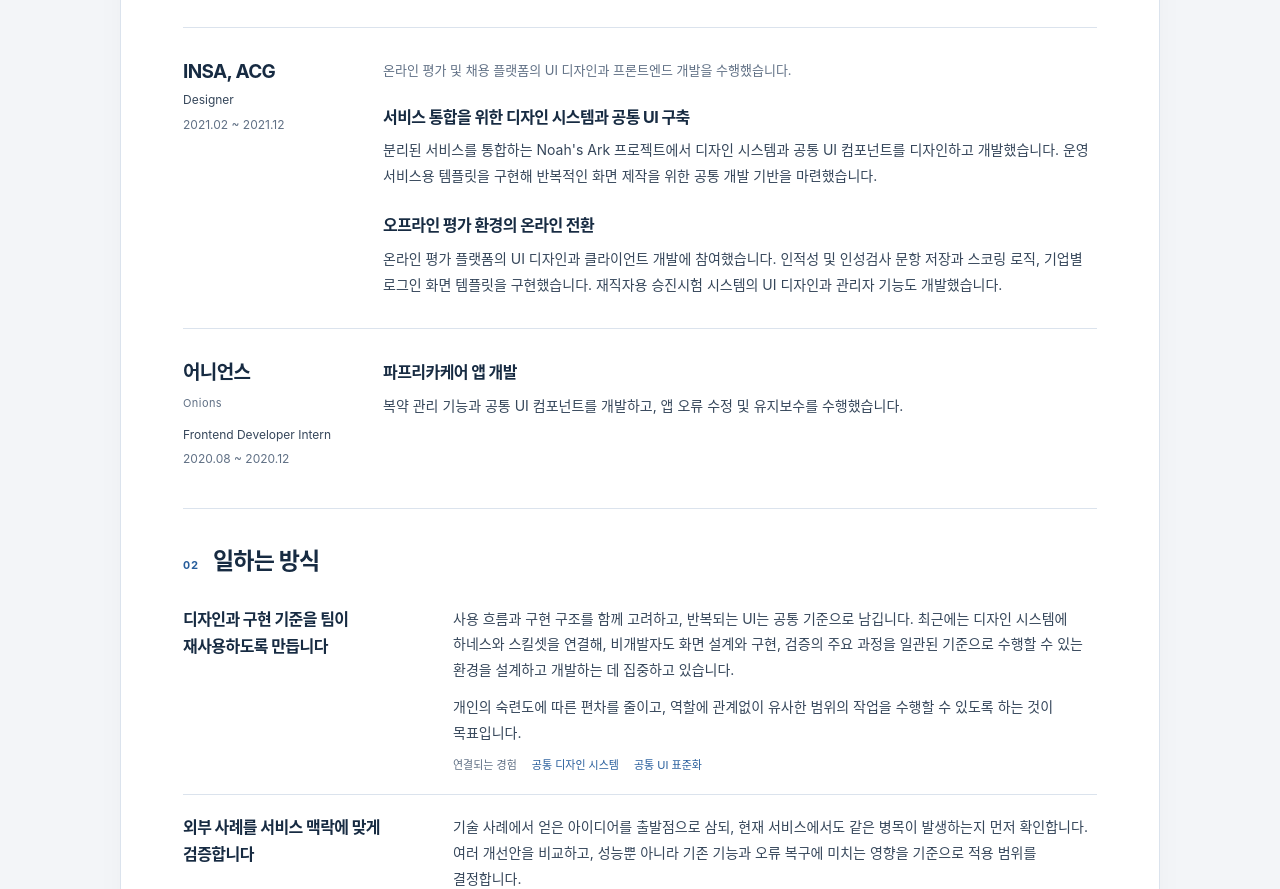
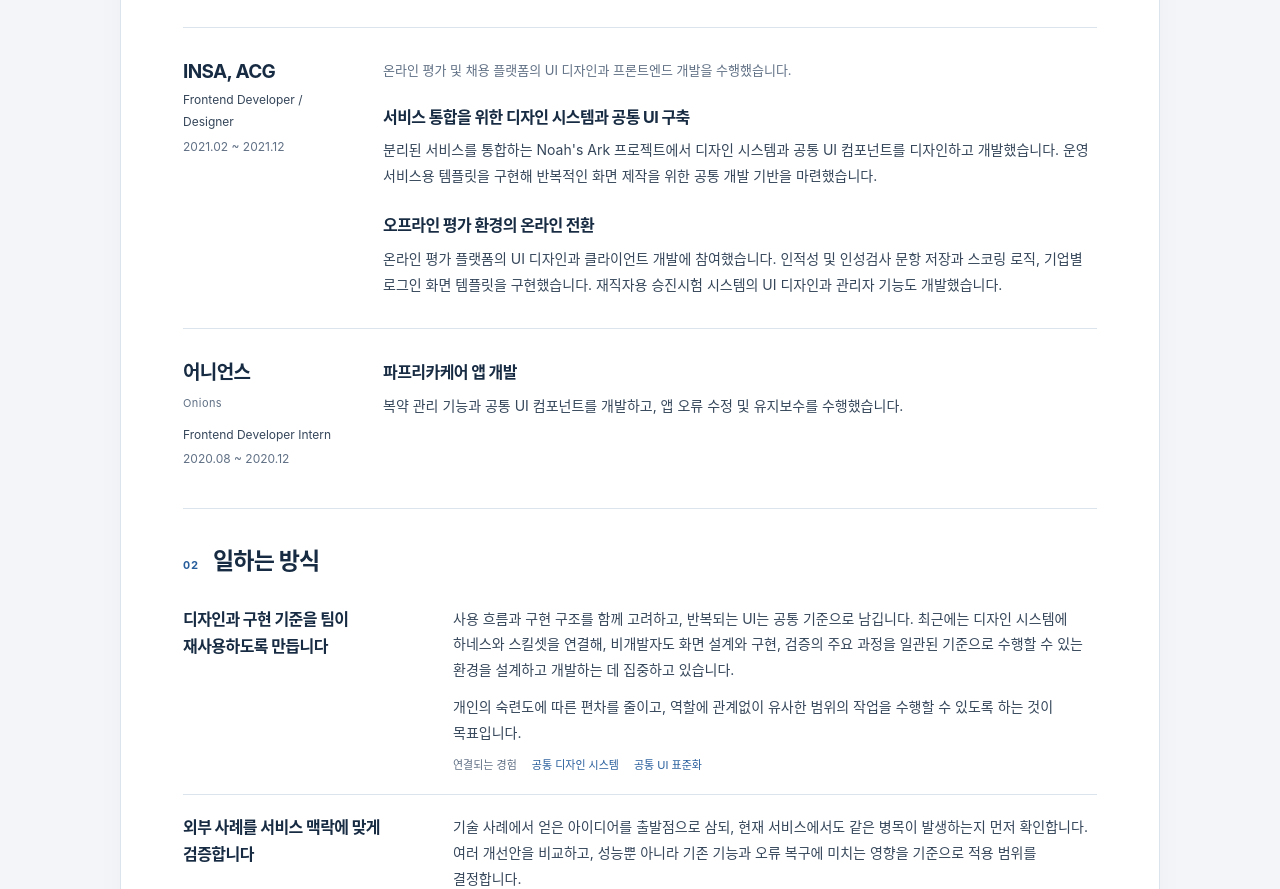
Before and after one commit to ivory-code/resume, a plain HTML site: page index.html in a window 1280 px wide. Shown: the part 2540-3429 px from the top of the page. Drawn offline with Linux system fonts and the light colour scheme.

Commit message:
Deploy corrected INSA ACG role

```diff
--- a/index.html
+++ b/index.html
@@ -135,7 +135,7 @@
 <article aria-labelledby="insa-heading" class="company">
 <header class="company-meta">
 <h3 id="insa-heading">INSA, ACG</h3>
-<p class="role">Designer</p>
+<p class="role">Frontend Developer / Designer</p>
 <p class="period">2021.02 ~ 2021.12</p>
 </header>
 <div>
```
